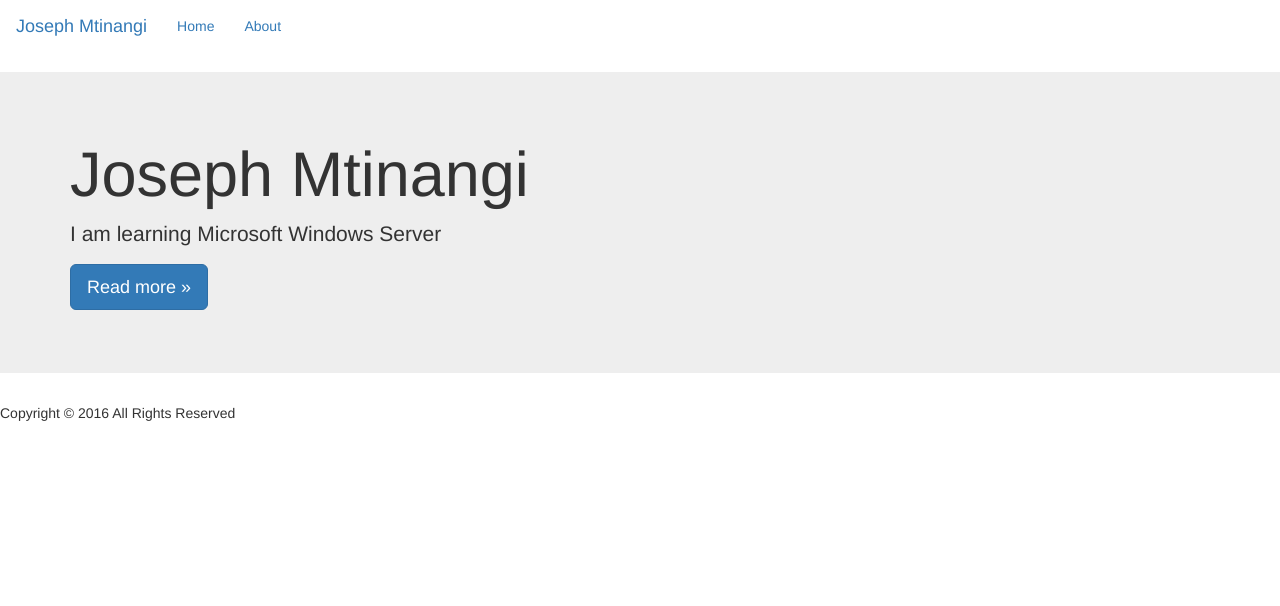
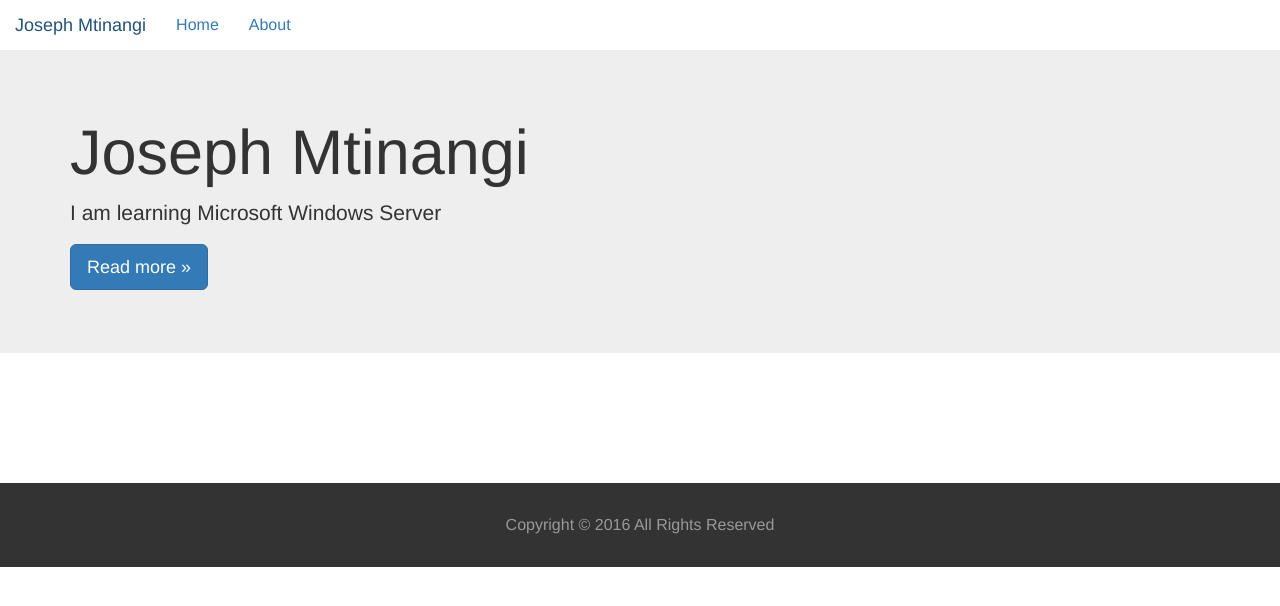
Before and after one commit to josephmtinangi/microsoft-azure-web-app, a PHP site: page / in a window 1280 px wide. Shown: the top 606 px of the page. Run offline with PHP 8.4, Linux system fonts and the light colour scheme.

Commit message:
Style the footer and some parts of app

```diff
--- /dev/null
+++ b/css/style.css
@@ -0,0 +1,23 @@
+body {
+    font-size: 16px;
+    line-height: 1.5;
+}
+
+.navbar {
+    margin: 0;
+    border-radius: 0;
+    border: none;
+}
+
+main {
+    padding-bottom: 50px;
+    padding-top: 50px;
+}
+
+footer {
+    padding-top: 30px;
+    padding-bottom: 30px;
+    color: #999;
+    background: #333;
+    text-align: center;
+}
--- a/index.php
+++ b/index.php
@@ -6,6 +6,7 @@
 		<meta name="viewport" content="width=device-width, initial-scale=1">
 		<title>Joseph Mtinangi</title>
 		<link rel="stylesheet" href="https://maxcdn.bootstrapcdn.com/bootstrap/3.3.7/css/bootstrap.min.css" type="text/css" />
+		<link rel="stylesheet" href="css/style.css" type="text/css" />
 	</head>
 	<body>
 	    <div class="navbar">
@@ -36,6 +37,9 @@
 
 
 	    <!--site-main-->
+	    <main>
+
+	    </main>
 
 	    <!--site-footer-->
 	    <footer>
```
